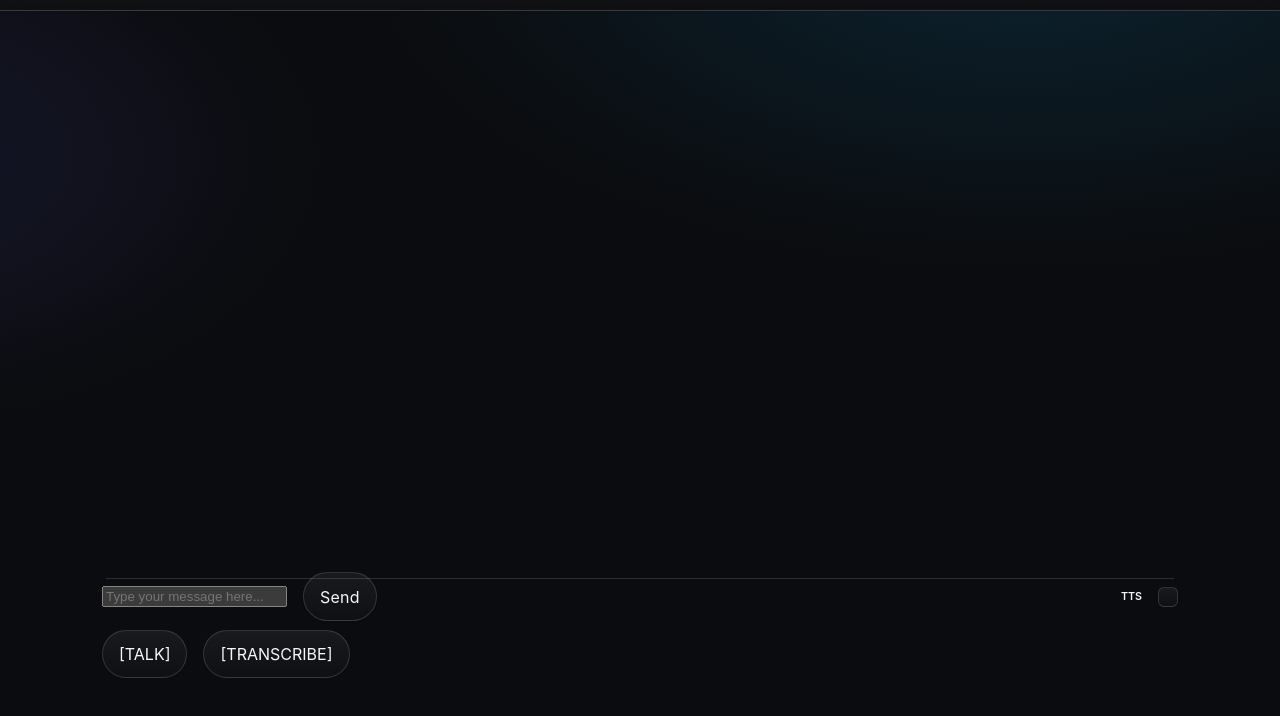
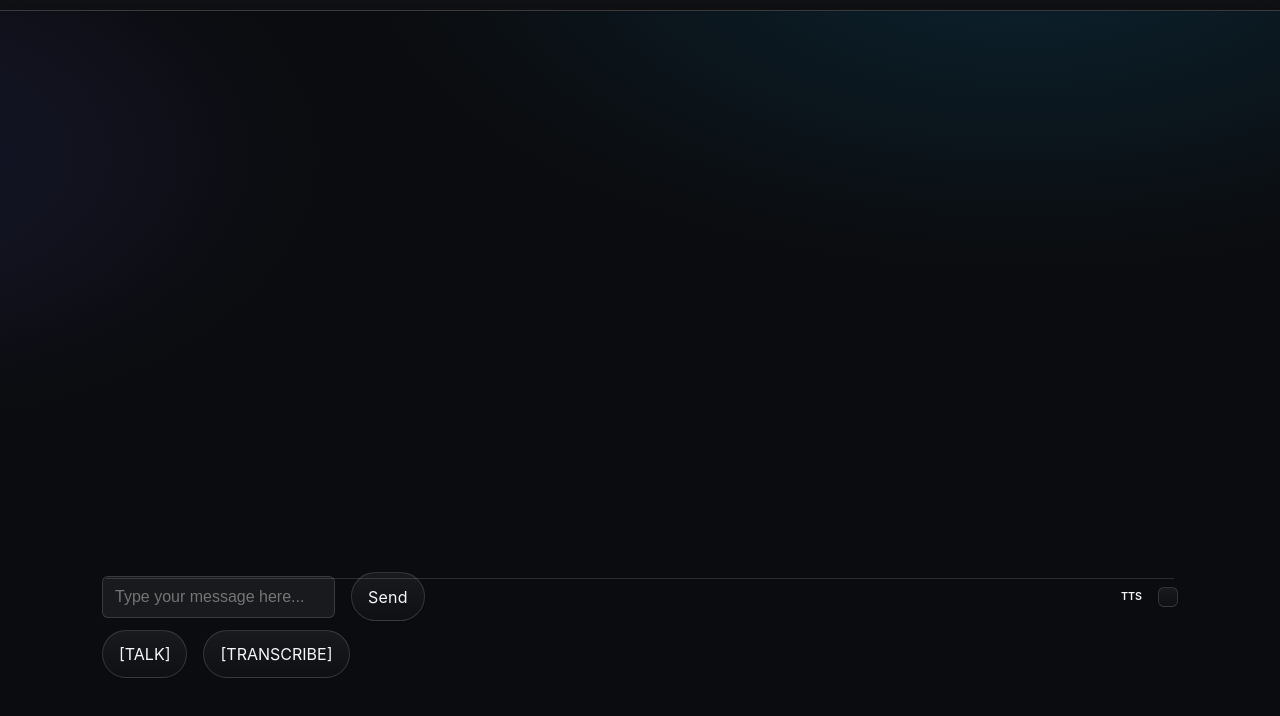
Before and after one commit to JacobPoe/MyAI, a React app in the folder client/: page / in a window 1280 px wide. Shown: the part 92-808 px from the top of the page. Built offline with nearby package versions, Linux system fonts and the light colour scheme.

Commit message:
Rewrite styles for <input type="text"> elements

```diff
--- a/client/src/components/controls/input/text/text.css
+++ b/client/src/components/controls/input/text/text.css
@@ -1,7 +1,11 @@
-/* Text input control */
-.text-input { position: relative; display: flex; align-items: center; }
-.text-input input[type="text"],
-.text-input input[type="search"],
-.text-input textarea { composes: input; }
-.text-input__icon { position: absolute; left: .9rem; pointer-events: none; opacity: .65; }
-.text-input--lg input { composes: input input--lg; }
+.input__text {
+    /*width: %;*/
+    padding: 0.5rem 0.75rem;
+    font-size: 1rem;
+    line-height: 1.5;
+    color: var(--fg);
+    background-color: var(--bg-elev);
+    border: 1px solid var(--border);
+    border-radius: 0.375rem;
+    transition: border-color 0.2s, box-shadow 0.2s;
+}
--- a/client/src/components/controls/input/text/text.js
+++ b/client/src/components/controls/input/text/text.js
@@ -1,5 +1,7 @@
 import {SanitizerService} from "../../../../services/sanitizer.service";
 import React from "react";
+
+import "./text.css";
 
 const Text = (props) => {
     return (
@@ -8,7 +10,7 @@ const Text = (props) => {
             id={"input-text__" + props.id}
             value={props.text}
             onChange={(e) => props.onChangeHandler(SanitizerService.sanitizeText(e.target.value))}
-            className="form-control"
+            className="input__text"
             placeholder={props.placeholder? props.placeholder : "Type your message here..."}
         />
     )
```
